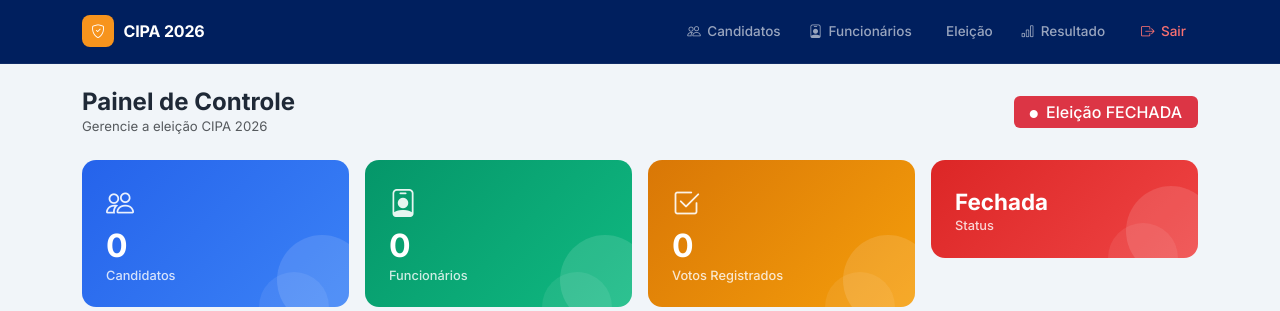
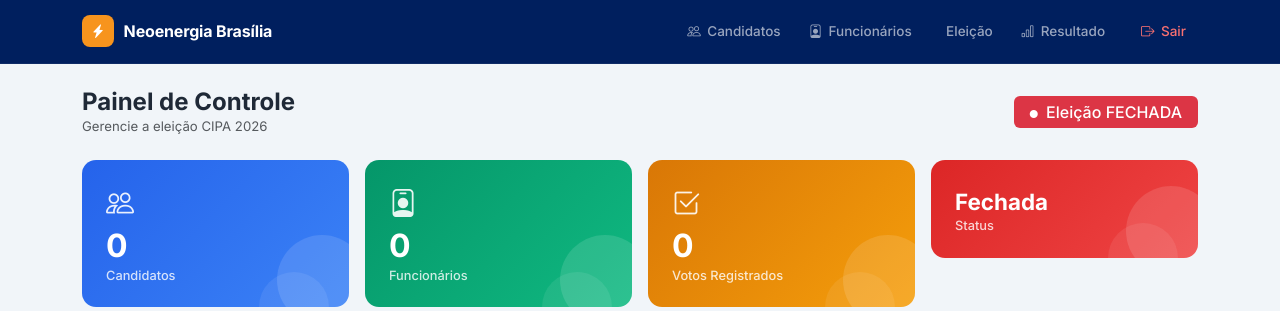
Before and after one commit to Kaiodrx/Projeto-Cipa-2026, a Flask app: page /admin in a window 1280 px wide. Shown: the top 311 px of the page. Run offline with Flask 3, Linux system fonts and the light colour scheme; the visitor is signed in with stand-in values (Sample User, id 1); data comes from the database, SQL or seed files in the repository; data that the repository does not hold is empty.

Commit message:
Update base_admin.html

```diff
--- a/templates/base_admin.html
+++ b/templates/base_admin.html
@@ -4,10 +4,10 @@
 <nav class="navbar navbar-expand-lg navbar-admin">
     <div class="container">
         <a class="navbar-brand" href="{{ url_for('dashboard') }}">
-            <div class="brand-icon">
-                <i class="bi bi-shield-check text-white"></i>
+            <div class="brand-icon" style="background:#F7941D;">
+                <i class="bi bi-lightning-charge-fill text-white"></i>
             </div>
-            CIPA 2026
+            Neoenergia Brasília
         </a>
         <button class="navbar-toggler border-0" type="button" data-bs-toggle="collapse" data-bs-target="#navAdmin" style="color:rgba(255,255,255,.6)">
             <i class="bi bi-list fs-4"></i>
```
